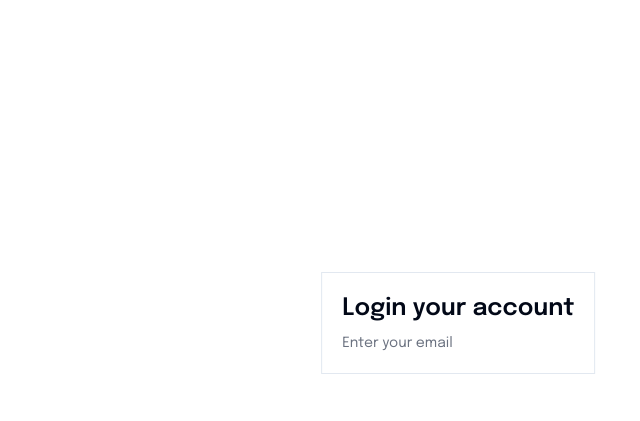
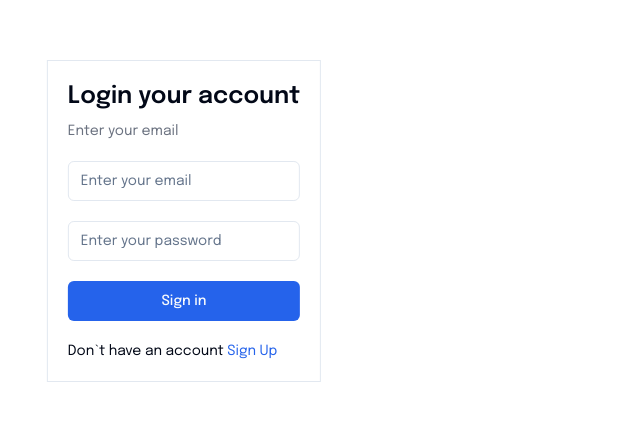
Before and after one commit to yoedi/job-portal-dashboard, a Next.js app: page /auth/signin in a window 1280 px wide. Shown: the part 179-600 px from the top of the page, without its empty margins (456-1096 px from the left). Built offline with nearby package versions, Linux system fonts and the light colour scheme.

Commit message:
Slicing signin page

```diff
--- a/src/app/(auth)/auth/signin/page.tsx
+++ b/src/app/(auth)/auth/signin/page.tsx
@@ -1,16 +1,22 @@
+"use client";
+import { Button } from "@/components/ui/button";
+import {
+  Form,
+  FormControl,
+  FormField,
+  FormItem,
+  FormMessage,
+} from "@/components/ui/form";
+import { Input } from "@/components/ui/input";
 import { signInFormSchema } from "@/lib/form-schema";
 import { zodResolver } from "@hookform/resolvers/zod";
 import { Metadata } from "next";
-import React, { FC } from "react";
+import Link from "next/link";
+import { FC } from "react";
 import { useForm } from "react-hook-form";
 import { z } from "zod";
 
 interface SignInPageProps {}
-
-export const metadata: Metadata = {
-  title: "Sign In",
-  description: "Generated by create next app",
-};
 
 const SignInPage: FC<SignInPageProps> = ({}) => {
   const form = useForm<z.infer<typeof signInFormSchema>>({
@@ -23,12 +29,57 @@
 
   return (
     <div className="relative w-full h-screen">
-      <div className="absolute top-1/2 left-1/2 translate-x-1/2 translate-y-1/2">
+      <div className="absolute top-1/2 left-1/2 -translate-x-1/2 -translate-y-1/2">
         <div className="border border-border p-5">
           <div className="font-semibold text-center text-2xl mb-2">
             Login your account
           </div>
           <div className="text-sm text-gray-500">Enter your email</div>
+
+          <Form {...form}>
+            <form
+              onSubmit={form.handleSubmit(onSubmit)}
+              className="mt-5 space-y-5"
+            >
+              <FormField
+                control={form.control}
+                name="email"
+                render={({ field }) => (
+                  <FormItem>
+                    <FormControl>
+                      <Input placeholder="Enter your email" {...field} />
+                    </FormControl>
+                    <FormMessage />
+                  </FormItem>
+                )}
+              />
+              <FormField
+                control={form.control}
+                name="password"
+                render={({ field }) => (
+                  <FormItem>
+                    <FormControl>
+                      <Input
+                        type="password"
+                        placeholder="Enter your password"
+                        {...field}
+                      />
+                    </FormControl>
+                    <FormMessage />
+                  </FormItem>
+                )}
+              />
+
+              <Button className="w-full">Sign in</Button>
+
+              <div className="text-sm">
+                Don`t have an account{" "}
+                <Link href="/auth/signup" className="text-primary">
+                  Sign Up
+                </Link>
+              </div>
+            </form>
+          </Form>
         </div>
       </div>
     </div>
```
